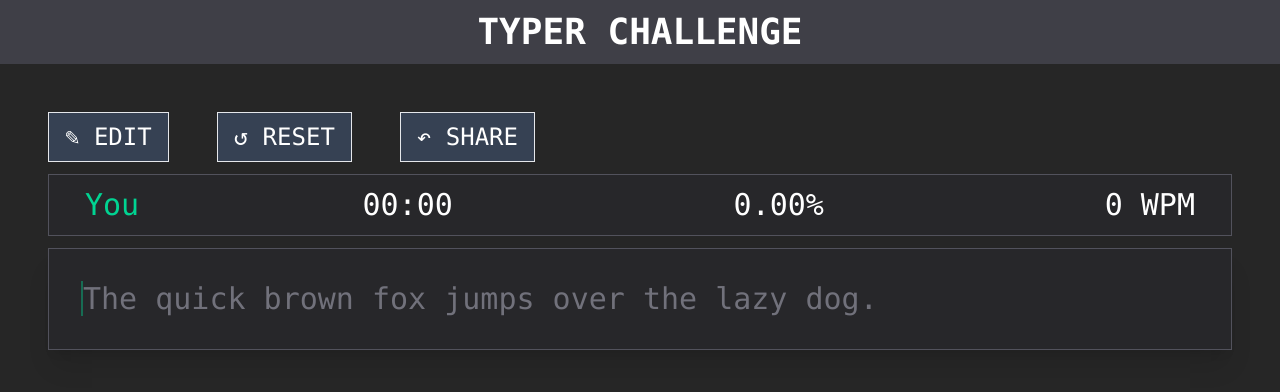
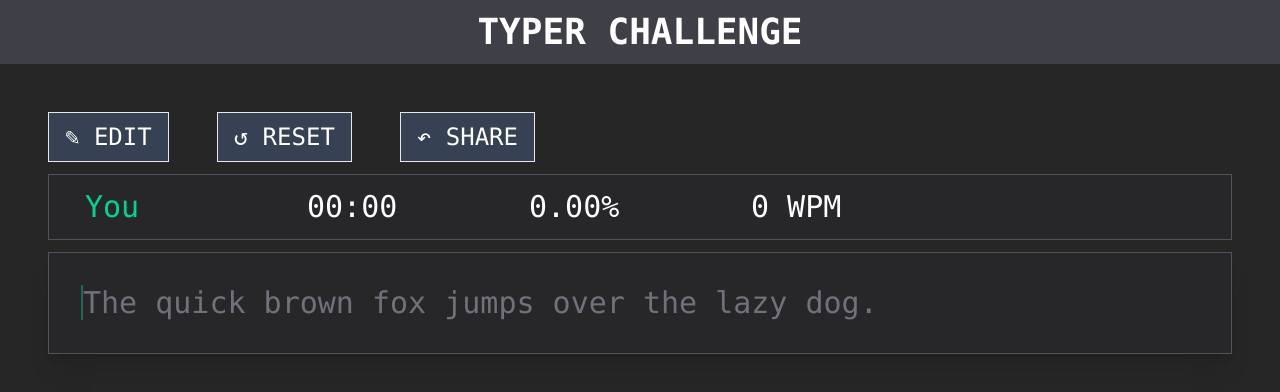
Before and after one commit to nomnng/TyperChallenge, a React (Vite) app: page / in a window 1280 px wide. Shown: the top 392 px of the page. Built offline with nearby package versions, Linux system fonts and the light colour scheme.

Commit message:
Moved LOAD button to typing stats component

```diff
--- a/src/components/App.tsx
+++ b/src/components/App.tsx
@@ -58,9 +58,6 @@ function App() {
 					<Button onClick={() => setSettingsOpened(true)}>✎ EDIT</Button>
 					<Button onClick={() => onReset()}>↺ RESET</Button>
 					<Button onClick={() => {}}>↶ SHARE</Button>
-					{isTypingFinished &&
-						<Button onClick={() => loadAsOpponent()}>LOAD AS OPPONENT</Button>
-					}
 				</div>
 				<div className="text-3xl py-3 px-9 border-1 border-zinc-600 bg-zinc-800">
 					{opponentLogger &&
@@ -81,6 +78,7 @@ function App() {
 						typingStatus={typingStatus}
 						name={<span className="text-emerald-400">You</span>}
 						stopOnFinish={true}
+						onLoad={isTypingFinished && loadAsOpponent}
 					/>
 				</div>
 				<div className="relative bg-zinc-800 border border-zinc-600 p-8 shadow-xl w-full">
--- a/src/components/TypingArea.tsx
+++ b/src/components/TypingArea.tsx
@@ -28,14 +28,14 @@ function TypingArea({textData, logger, opponentLogger, typingStatus, setTypingSt
 		}
 
 		const interval = setInterval(() => {
+			const nextPosition = opponentLogger.getCurrentPosition();
+			if (nextPosition !== null) {
+				setOpponentPosition(nextPosition);
+			}
+
 			if (!opponentLogger.hasMoreEntries()) {
 				clearInterval(interval);
 				return;
-			}
-
-			const nextPosition = opponentLogger.getCurrentPosition();
-			if (nextPosition !== null) {
-				setOpponentPosition(nextPosition);
 			}
 		}, 50);
 
--- a/src/components/TypingStats.tsx
+++ b/src/components/TypingStats.tsx
@@ -1,17 +1,19 @@
 import { useState, useEffect } from "react";
 import { TypingLogger } from "@/utils/TypingLogger";
 import { TypingStatus } from "@/components/types";
+import Button, { ButtonSize } from "@/components/ui/Button";
 
 interface TypingStatsProps {
 	logger: TypingLogger;
 	typingStatus: TypingStatus;
 	stopOnFinish: boolean;
 	name: string;
+	onLoad: () => void;
 };
 
 const UPDATES_PER_SECOND = 3;
 
-function TypingStats({logger, typingStatus, stopOnFinish, name}: TypingStatsProps) {
+function TypingStats({logger, typingStatus, stopOnFinish, name, onLoad}: TypingStatsProps) {
 	const [timeElapsed, setTimeElapsed] = useState(0);
 	const [typedWords, setTypedWords] = useState(0);
 	const [totalWords, setTotalWords] = useState(0);
@@ -74,11 +76,16 @@ function TypingStats({logger, typingStatus, stopOnFinish, name}: TypingStatsProp
 	const completionTextColor = completion === 1 ? "text-green-500" : "";
 
 	return (
-		<div className="grid grid-cols-4 w-full">
+		<div className="grid grid-cols-5 items-center w-full h-10">
 			<div className=	"justify-self-start">{name}</div>
 			<div className="justify-self-start">{formatTime(timeElapsed, completion === 1)}</div>
-			<div className={"justify-self-center " + completionTextColor}>{(completion * 100).toFixed(2)}%</div>
-			<div className="justify-self-end">{Math.floor(wpm)} WPM</div>
+			<div className={"justify-self-start " + completionTextColor}>{(completion * 100).toFixed(2)}%</div>
+			<div className="justify-self-start">{Math.floor(wpm)} WPM</div>
+			<div className="justify-self-end space-x-6">
+				{onLoad &&
+					<Button size={ButtonSize.Small} onClick={onLoad}>🡅 LOAD</Button>
+				}
+			</div>
 		</div>
 	);
 }
--- a/src/components/ui/Button.tsx
+++ b/src/components/ui/Button.tsx
@@ -1,15 +1,27 @@
 import type { PropsWithChildren } from "react";
 
-interface ButtonProps extends React.ComponentPropsWithoutRef<"button"> {
-	// NOTE: might be needed in the future
+export enum ButtonSize {
+	Small,
+	Medium,
+	Large,
 };
 
-function Button({className, children, ...props}: PropsWithChildren<ButtonProps>) {
-	const baseStyles = "bg-gray-700 px-4 py-2 hover:bg-gray-600 border-gray-200 border-1 active:bg-gray-800";
+interface ButtonProps extends React.ComponentPropsWithoutRef<"button"> {
+	size?: ButtonSize;
+};
+
+function Button({size = ButtonSize.Medium, className, children, ...props}: PropsWithChildren<ButtonProps>) {
+	const baseStyles = "bg-gray-700 hover:bg-gray-600 border-gray-200 border-1 active:bg-gray-800";
+
+	const sizeStyles = {
+		[ButtonSize.Small]: "px-2 py-1 text-xl",
+		[ButtonSize.Medium]: "px-4 py-2 text-2xl",
+		[ButtonSize.Large]: "px-6 py-3 text-3xl",
+	};
 
 	return (
 		<button
-			className={[baseStyles, className].join(" ")}
+			className={[baseStyles, sizeStyles[size], className].join(" ")}
 			{...props}
 		>{children}</button>
 	);
```
